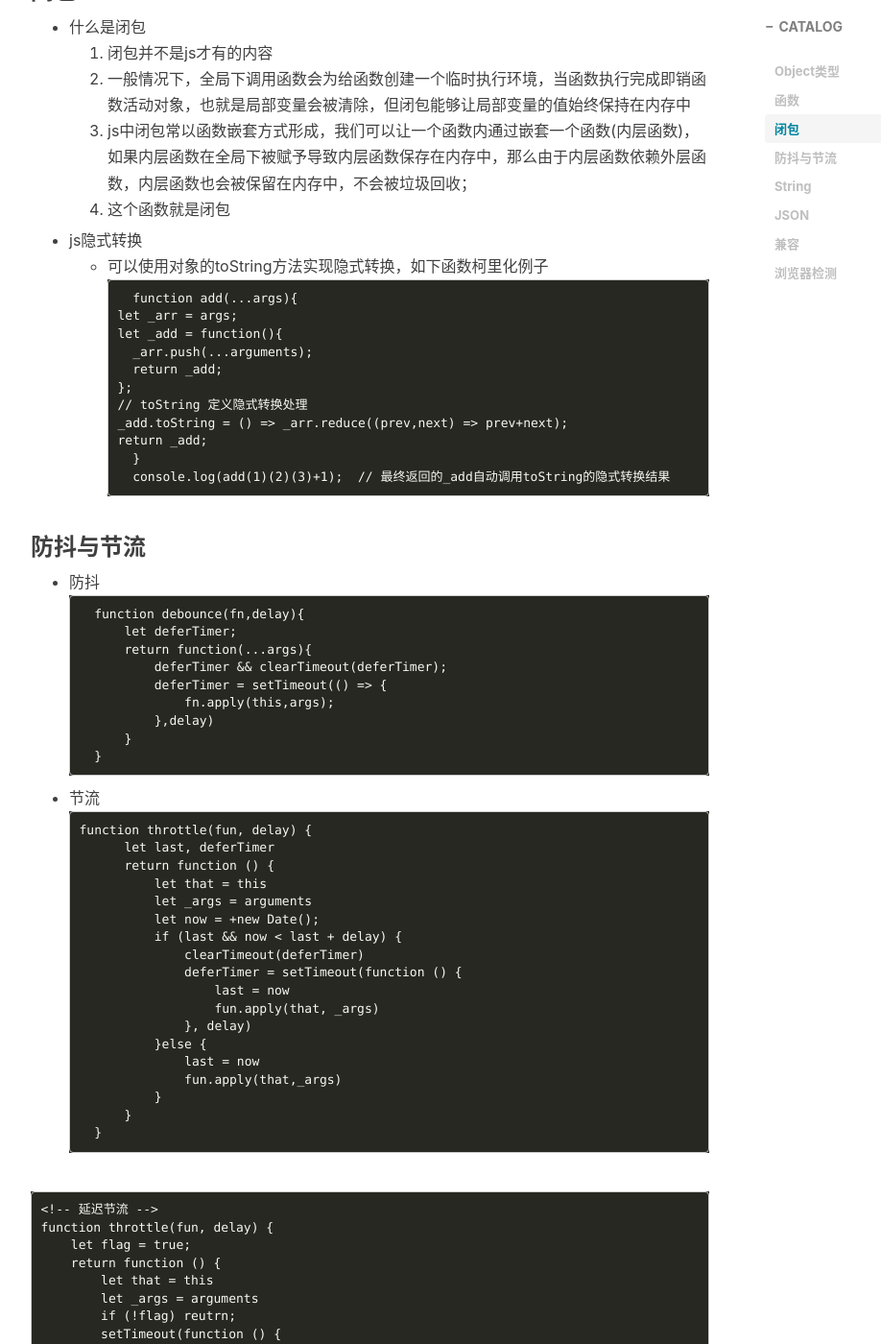
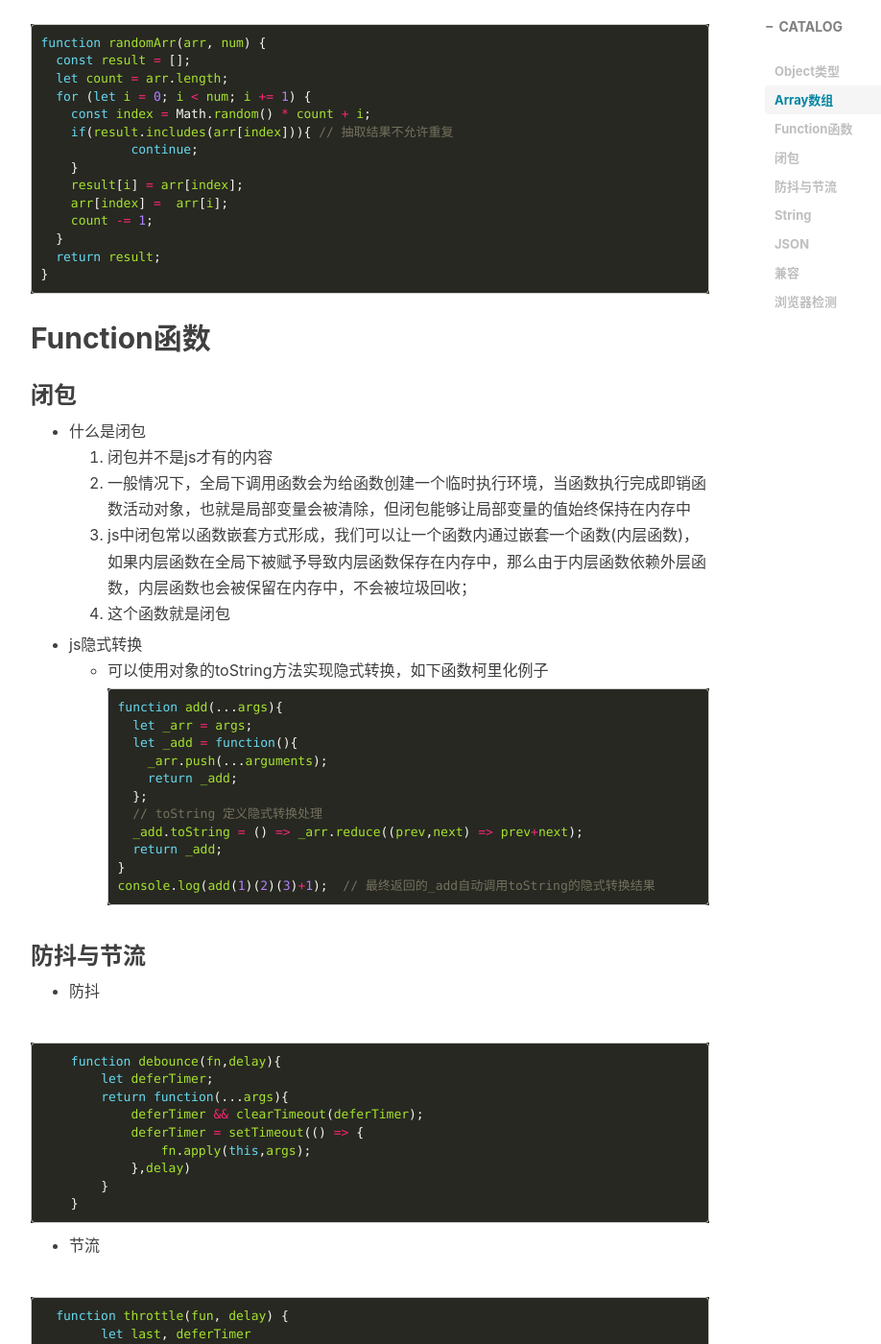
Before and after one commit to KID-1912/KID-1912.github.io, a Jekyll site: the page built from _posts/2020-06-29-js.md, in a window 1280 px wide and 1400 px high, scrolled down 969 px. Shown: the whole window at 96% size, without its empty margins (233-1151 px from the left). Built offline with Jekyll 4.4.1, drawn with Linux system fonts in a browser that asks for light colours; nearby versions of some CDN libraries; comment, search, counter and statistics services are not loaded; some of the changed text lies outside the part shown.

Commit message:
update‘

````diff
--- a/_posts/2020-06-29-js.md
+++ b/_posts/2020-06-29-js.md
@@ -16,23 +16,48 @@
 
 
 ## Object类型
+
 - 类方法
     1. Object.keys(obj)
         - 返回对象可遍历属性组成的数组
 - 实例方法
     1. obj.hasOwnProperty(key)
-        + 判断key是否属于非继承的属性
+        - 判断key是否属于非继承的属性
 
-## 函数
+## Array数组
+
+- 数组中随机取num个不重复项
+
+```js
+function randomArr(arr, num) {
+  const result = [];
+  let count = arr.length;
+  for (let i = 0; i < num; i += 1) {
+    const index = Math.random() * count + i;
+    if(result.includes(arr[index])){ // 抽取结果不允许重复
+            continue;
+    }
+    result[i] = arr[index];
+    arr[index] =  arr[i];
+    count -= 1;
+  }
+  return result;
+}
+```
+
+## Function函数
+
 ### 闭包
+
 - 什么是闭包
     1. 闭包并不是js才有的内容
     2. 一般情况下，全局下调用函数会为给函数创建一个临时执行环境，当函数执行完成即销函数活动对象，也就是局部变量会被清除，但闭包能够让局部变量的值始终保持在内存中
     3. js中闭包常以函数嵌套方式形成，我们可以让一个函数内通过嵌套一个函数(内层函数)，如果内层函数在全局下被赋予导致内层函数保存在内存中，那么由于内层函数依赖外层函数，内层函数也会被保留在内存中，不会被垃圾回收；
     4. 这个函数就是闭包
 - js隐式转换
-    + 可以使用对象的toString方法实现隐式转换，如下函数柯里化例子
-    ```
+  - 可以使用对象的toString方法实现隐式转换，如下函数柯里化例子
+
+    ```js
     function add(...args){
       let _arr = args;
       let _add = function(){
@@ -47,8 +72,10 @@
     ```
 
 ### 防抖与节流
+
 - 防抖
-```
+
+```js
     function debounce(fn,delay){
         let deferTimer;
         return function(...args){
@@ -59,8 +86,10 @@
         }
     }
 ```
+
 - 节流
-```
+
+```js
   function throttle(fun, delay) {
         let last, deferTimer
         return function () {
@@ -81,8 +110,8 @@
     }
 ```
 
-```
-<!-- 延迟节流 -->
+```js
+--- 延迟节流 ---
 function throttle(fun, delay) {
     let flag = true;
     return function () {
@@ -99,10 +128,12 @@
 ```
 
 ## String
+
 - 方法
     1. trim()
-        + 手写一个trim方法
-        ```
+        - 手写一个trim方法
+
+        ```js
         if(!String.prototype.trim){
             String.prototype.trim = function(){
                 return this.replace(/(^ +| +$)/g,"")
@@ -110,25 +141,25 @@
         }
         ```
 
+## JSON
 
-## JSON
 1. JSON.stringify()
     - JSON.stringify(obj,null,4); //自动填充4个空格分隔
 
+## 兼容
 
+### 浏览器检测
 
-
-
-
-## 兼容
-### 浏览器检测
 - 能力检测
     1. 检测浏览器
-    ```
+
+    ```js
     "getComputedStyle" in window    // IE6、7、8
     ```
+
 - 客户端检测
     1. 检测IE6、7、8
-    ```
+
+    ```js
     /MISE (6|7|8)/i.test(navigator.userAgent)
     ```
````
Also changed, not shown: _posts/2020-06-24-CSS3.md (+19 -1 lines), _posts/2020-07-07-DOM.md (+20 -9 lines), _posts/2021-2-15-webpack.md (+7 -6 lines), _posts/2021-2-6-移动web.md (+42 -4 lines), _posts/2021-3-29-devtool调试.md (added, +116 -0 lines), _posts/2021-4-08-eslint.md (added, +118 -0 lines).
